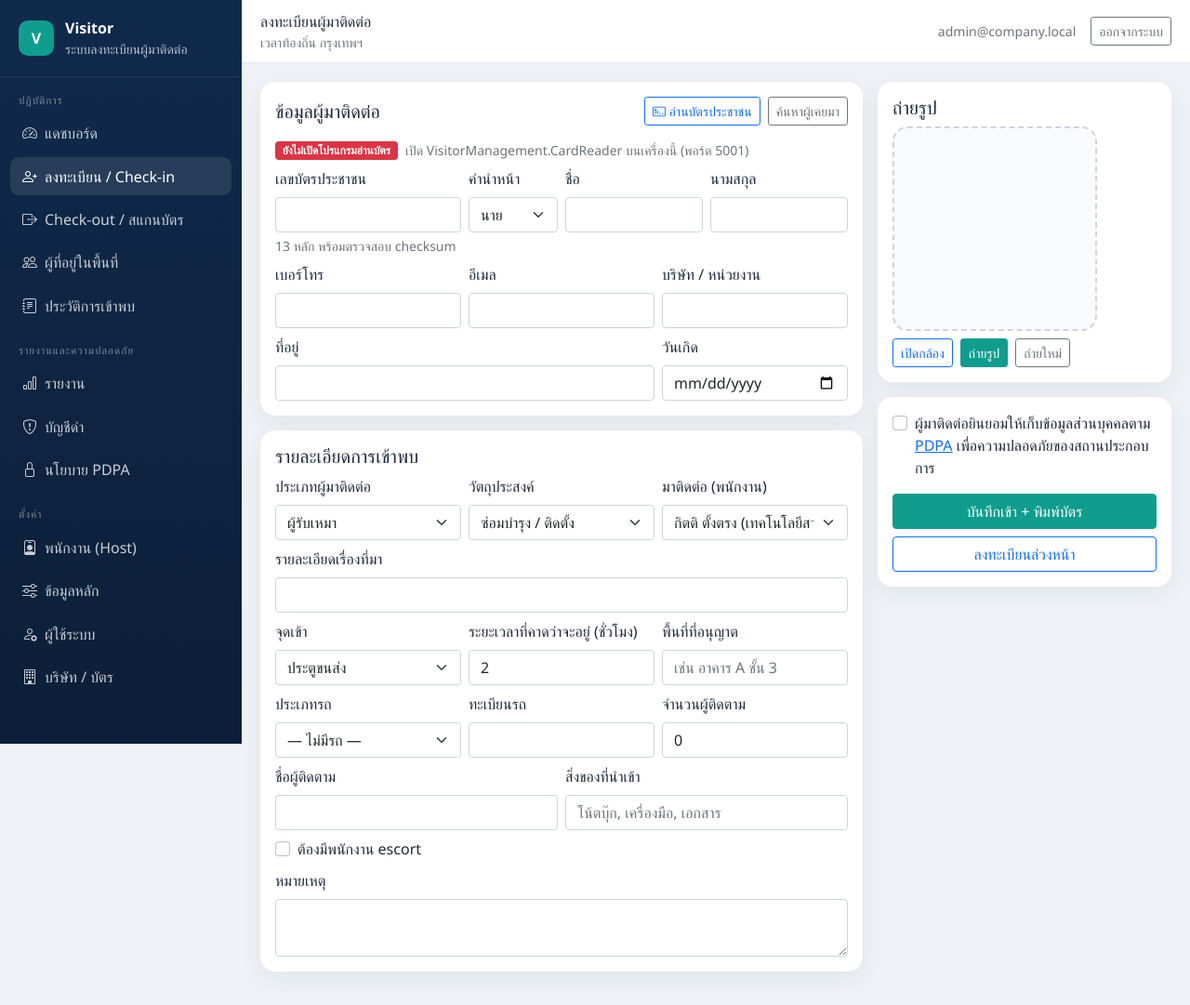
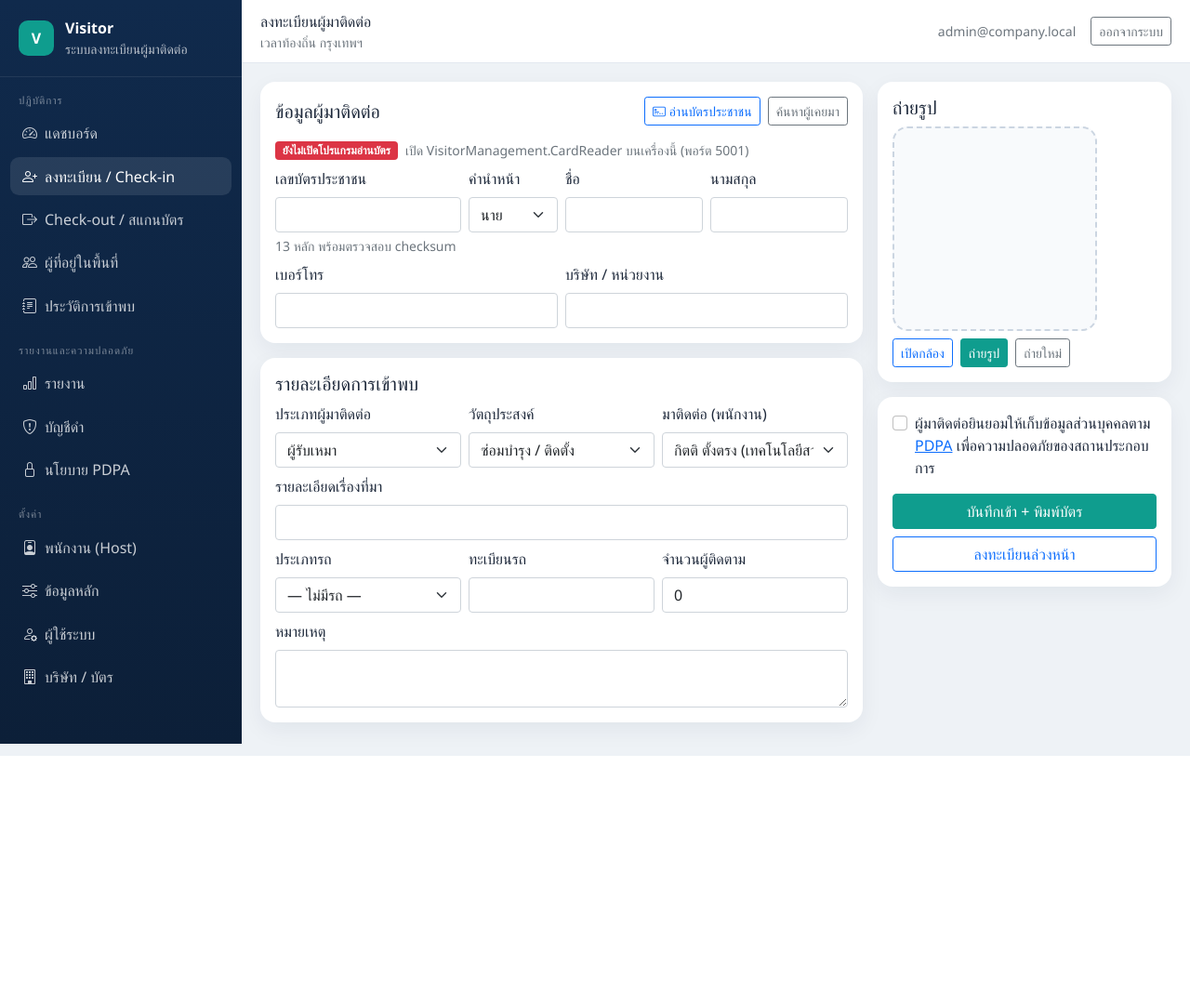
Before and after one commit to pwut467/VisitorManagement, an ASP.NET Core app: page /CheckIn in a window 1280 px wide. Shown: the whole page at 93% size. After the commit the page ends 813 px from the top, so only its background shows below. Run offline with ASP.NET Core 8, Linux system fonts and the light colour scheme; a user stored in the database is signed in; data comes from the database, SQL or seed files in the repository; some web fonts are replaced.

Commit message:
Simplify check-in form fields
Drop email and date of birth so they are not stored. Keep address from
the ID card as a hidden stored value. Remove unused visit-detail inputs
such as gate, expected duration, access area, follower names, items, and escort.

Co-authored-by: pwut467 <pwut467@users.noreply.github.com>

```diff
--- a/src/VisitorManagement.Web/Controllers/ApiController.cs
+++ b/src/VisitorManagement.Web/Controllers/ApiController.cs
@@ -44,7 +44,6 @@ public class ApiController : Controller
                 visitor.FirstName,
                 visitor.LastName,
                 visitor.Phone,
-                visitor.Email,
                 visitor.CompanyName,
                 visitor.Address,
                 visitor.PhotoPath
--- a/src/VisitorManagement.Web/Controllers/CheckInController.cs
+++ b/src/VisitorManagement.Web/Controllers/CheckInController.cs
@@ -41,22 +41,15 @@ public class CheckInController : Controller
                 model.FirstName = visit.Visitor.FirstName;
                 model.LastName = visit.Visitor.LastName;
                 model.Phone = visit.Visitor.Phone ?? "";
-                model.Email = visit.Visitor.Email;
                 model.CompanyName = visit.CompanyName ?? visit.Visitor.CompanyName;
                 model.Address = visit.Visitor.Address;
-                model.DateOfBirth = visit.Visitor.DateOfBirth?.ToString("yyyy-MM-dd");
                 model.VisitorTypeId = visit.VisitorTypeId;
                 model.VisitPurposeId = visit.VisitPurposeId;
                 model.PurposeDetail = visit.PurposeDetail;
                 model.HostEmployeeId = visit.HostEmployeeId;
-                model.GateId = visit.GateInId ?? 0;
                 model.VehiclePlate = visit.VehiclePlate;
                 model.VehicleType = visit.VehicleType;
-                model.ItemsBrought = visit.ItemsBrought;
                 model.AccompanyingCount = visit.AccompanyingCount;
-                model.AccompanyingNames = visit.AccompanyingNames;
-                model.RequiresEscort = visit.RequiresEscort;
-                model.AccessArea = visit.AccessArea;
                 model.Notes = visit.Notes;
             }
         }
@@ -132,10 +125,6 @@ public class CheckInController : Controller
                 Selected = x.Id == model.HostEmployeeId
             })
             .ToListAsync();
-        model.Gates = await _db.Gates.Where(x => x.IsActive)
-            .OrderBy(x => x.Name)
-            .Select(x => new SelectListItem { Value = x.Id.ToString(), Text = x.Name, Selected = x.Id == model.GateId })
-            .ToListAsync();
         model.VehicleTypes = new[] { "", "รถยนต์", "รถกระบะ", "รถจักรยานยนต์", "รถตู้", "รถบรรทุก" }
             .Select(t => new SelectListItem(string.IsNullOrEmpty(t) ? "— ไม่มีรถ —" : t, t, t == (model.VehicleType ?? "")));
         ViewBag.CardReaderUrl = _config["CardReader:AgentUrl"] ?? "http://127.0.0.1:5001";
--- a/src/VisitorManagement.Web/Views/CheckIn/Index.cshtml
+++ b/src/VisitorManagement.Web/Views/CheckIn/Index.cshtml
@@ -43,26 +43,15 @@
                         <label asp-for="LastName" class="form-label"></label>
                         <input asp-for="LastName" class="form-control" />
                     </div>
-                    <div class="col-md-4">
+                    <div class="col-md-6">
                         <label asp-for="Phone" class="form-label"></label>
                         <input asp-for="Phone" class="form-control" />
                     </div>
-                    <div class="col-md-4">
-                        <label asp-for="Email" class="form-label"></label>
-                        <input asp-for="Email" class="form-control" />
-                    </div>
-                    <div class="col-md-4">
+                    <div class="col-md-6">
                         <label asp-for="CompanyName" class="form-label"></label>
                         <input asp-for="CompanyName" class="form-control" />
                     </div>
-                    <div class="col-md-8">
-                        <label asp-for="Address" class="form-label"></label>
-                        <input asp-for="Address" class="form-control" />
-                    </div>
-                    <div class="col-md-4">
-                        <label asp-for="DateOfBirth" class="form-label"></label>
-                        <input asp-for="DateOfBirth" class="form-control" type="date" />
-                    </div>
+                    <input type="hidden" asp-for="Address" />
                 </div>
             </div>
 
@@ -86,18 +75,6 @@
                         <input asp-for="PurposeDetail" class="form-control" />
                     </div>
                     <div class="col-md-4">
-                        <label asp-for="GateId" class="form-label"></label>
-                        <select asp-for="GateId" asp-items="Model.Gates" class="form-select"></select>
-                    </div>
-                    <div class="col-md-4">
-                        <label asp-for="ExpectedHours" class="form-label"></label>
-                        <input asp-for="ExpectedHours" class="form-control" type="number" min="1" max="24" />
-                    </div>
-                    <div class="col-md-4">
-                        <label asp-for="AccessArea" class="form-label"></label>
-                        <input asp-for="AccessArea" class="form-control" placeholder="เช่น อาคาร A ชั้น 3" />
-                    </div>
-                    <div class="col-md-4">
                         <label asp-for="VehicleType" class="form-label"></label>
                         <select asp-for="VehicleType" asp-items="Model.VehicleTypes" class="form-select"></select>
                     </div>
@@ -108,20 +85,6 @@
                     <div class="col-md-4">
                         <label asp-for="AccompanyingCount" class="form-label"></label>
                         <input asp-for="AccompanyingCount" class="form-control" type="number" min="0" />
-                    </div>
-                    <div class="col-md-6">
-                        <label asp-for="AccompanyingNames" class="form-label"></label>
-                        <input asp-for="AccompanyingNames" class="form-control" />
-                    </div>
-                    <div class="col-md-6">
-                        <label asp-for="ItemsBrought" class="form-label"></label>
-                        <input asp-for="ItemsBrought" class="form-control" placeholder="โน้ตบุ๊ก, เครื่องมือ, เอกสาร" />
-                    </div>
-                    <div class="col-12">
-                        <div class="form-check">
-                            <input asp-for="RequiresEscort" class="form-check-input" />
-                            <label asp-for="RequiresEscort" class="form-check-label"></label>
-                        </div>
                     </div>
                     <div class="col-12">
                         <label asp-for="Notes" class="form-label"></label>
--- a/src/VisitorManagement.Web/Views/Home/Privacy.cshtml
+++ b/src/VisitorManagement.Web/Views/Home/Privacy.cshtml
@@ -5,7 +5,7 @@
     <h1 class="h4">นโยบายการเก็บข้อมูลผู้มาติดต่อ</h1>
     <p>ระบบนี้เก็บข้อมูลเพื่อความปลอดภัยของสถานประกอบการ ตามพระราชบัญญัติคุ้มครองข้อมูลส่วนบุคคล พ.ศ. 2562</p>
     <ul>
-        <li>ข้อมูลที่เก็บ: ชื่อ-นามสกุล, เลขบัตรประชาชน, รูปถ่าย, เบอร์โทร, บริษัท, เวลาเข้า-ออก, ยานพาหนะ และสิ่งของที่นำเข้า</li>
+        <li>ข้อมูลที่เก็บ: ชื่อ-นามสกุล, เลขบัตรประชาชน, ที่อยู่ตามบัตร, รูปถ่าย, เบอร์โทร, บริษัท, เวลาเข้า-ออก และยานพาหนะ (ไม่เก็บอีเมลและวันเกิด)</li>
         <li>วัตถุประสงค์: ควบคุมการเข้า-ออกพื้นที่, สอบสวนเหตุการณ์ด้านความปลอดภัย, และจัดทำรายงานภายใน</li>
         <li>การเปิดเผย: เฉพาะเจ้าหน้าที่รักษาความปลอดภัย ผู้ดูแลระบบ และหน่วยงานที่เกี่ยวข้องเมื่อมีเหตุจำเป็น</li>
         <li>ระยะเวลาเก็บรักษา: ตามนโยบายบริษัท (แนะนำไม่เกิน 1–3 ปี แล้วทำลายหรือทำให้ระบุตัวตนไม่ได้)</li>
--- a/src/VisitorManagement.Web/Views/Visits/Badge.cshtml
+++ b/src/VisitorManagement.Web/Views/Visits/Badge.cshtml
@@ -70,10 +70,6 @@
                     มาหา: @Model.HostEmployee.FullName<br />
                     เข้า: @Model.CheckInAt?.ToString("dd/MM/yy HH:mm")<br />
                     ถึง: @Model.ExpectedCheckoutAt?.ToString("HH:mm")
-                    @if (Model.RequiresEscort)
-                    {
-                        <br /><strong>ESCORT</strong>
-                    }
                 </div>
             </div>
             <div style="text-align:center;margin-top:6px">
--- a/src/VisitorManagement.Web/wwwroot/js/checkin.js
+++ b/src/VisitorManagement.Web/wwwroot/js/checkin.js
@@ -68,10 +68,9 @@
         document.getElementById('Title').value = v.title || 'นาย';
         document.getElementById('FirstName').value = v.firstName || '';
         document.getElementById('LastName').value = v.lastName || '';
-        document.getElementById('Address').value = v.address || '';
+        if (document.getElementById('Address')) document.getElementById('Address').value = v.address || '';
       }
       if (!document.getElementById('Phone').value) document.getElementById('Phone').value = v.phone || '';
-      if (!document.getElementById('Email').value) document.getElementById('Email').value = v.email || '';
       if (!document.getElementById('CompanyName').value) document.getElementById('CompanyName').value = v.companyName || '';
       if (!keepIdentity) {
         showAlert('success', 'พบประวัติผู้มาติดต่อ — เติมข้อมูลอัตโนมัติแล้ว');
@@ -168,9 +167,9 @@
     ensureTitleOption(card.title || card.Title || 'นาย');
     document.getElementById('FirstName').value = card.firstName || card.FirstName || '';
     document.getElementById('LastName').value = card.lastName || card.LastName || '';
-    document.getElementById('Address').value = card.address || card.Address || '';
-    const dob = document.getElementById('DateOfBirth');
-    if (dob) dob.value = card.dateOfBirth || card.DateOfBirth || '';
+    if (document.getElementById('Address')) {
+      document.getElementById('Address').value = card.address || card.Address || '';
+    }
     const photo = card.photo || card.PhotoDataUrl;
     if (photo) {
       photoInput.value = photo;
```
Also changed, not shown: src/VisitorManagement.Web/Services/VisitRegistrationService.cs (+19 -11 lines), src/VisitorManagement.Web/ViewModels/CheckInViewModel.cs (+0 -24 lines), src/VisitorManagement.Web/Views/Visits/Details.cshtml (+2 -5 lines), tests/VisitorManagement.Web.Tests/VisitorFlowTests.cs (+7 -1 lines).
